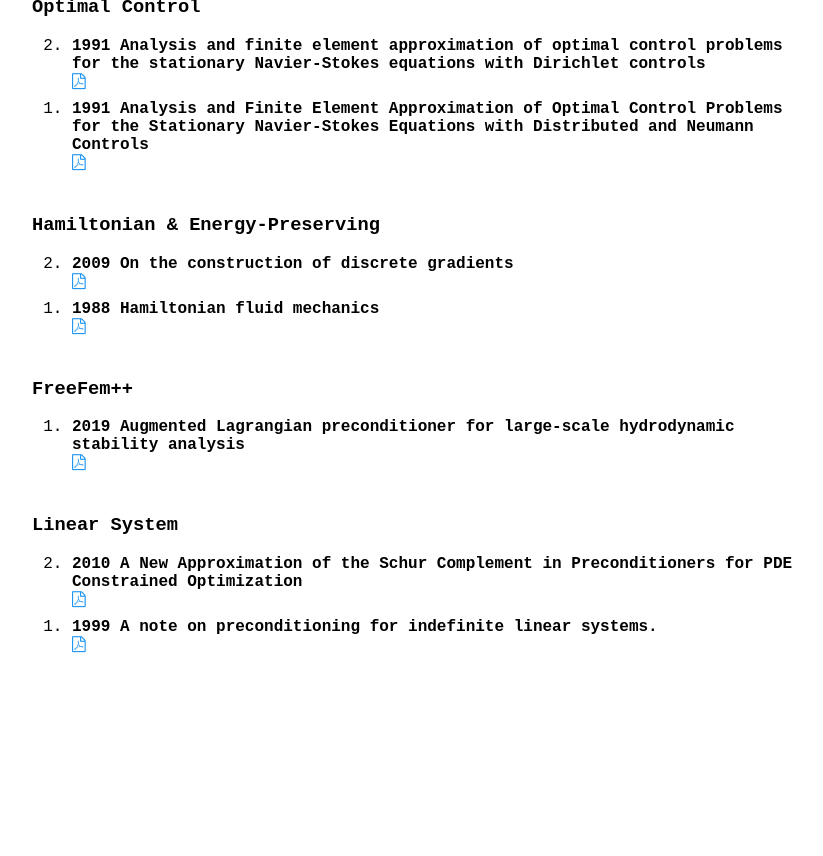
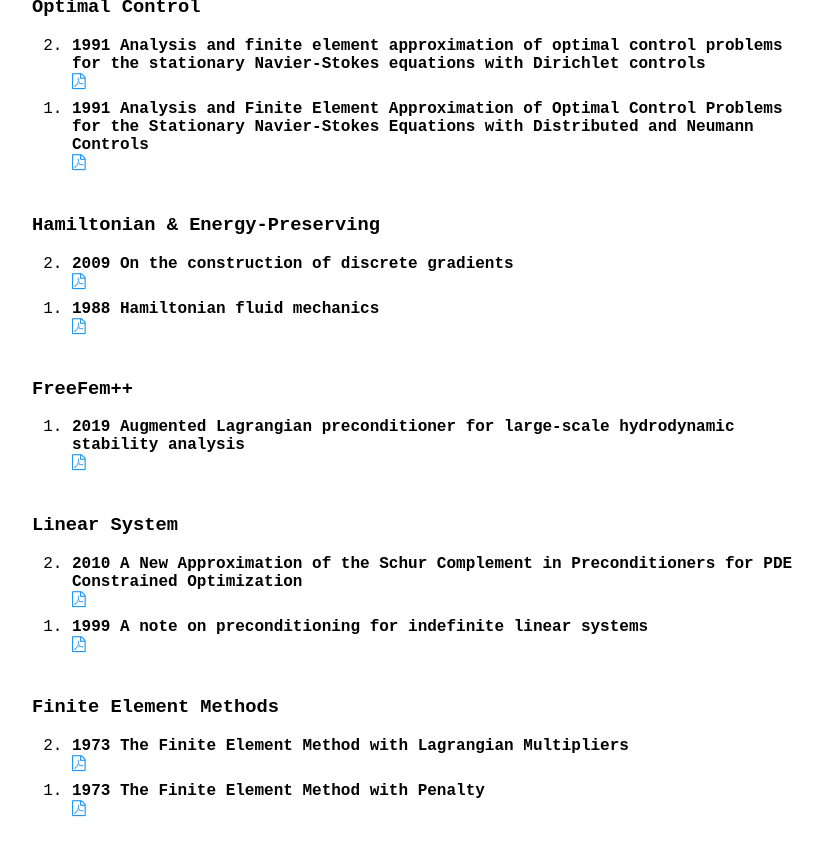
Before and after one commit to yongxingwang/yongxingwang.github.io, a Jekyll site: the page built from publication.html, in a window 1280 px wide and 900 px high, scrolled down 1116 px. Shown: the top 856 px of the window, without its empty margins (218-1041 px from the left). Built offline with Jekyll 4.4.1, drawn with Linux system fonts in a browser that asks for light colours; some web fonts are replaced; before the commit the page ends 1852 px from its top, so only the background shows below that.

Commit message:
Update publication.html

```diff
--- a/publication.html
+++ b/publication.html
@@ -148,8 +148,25 @@
                 <a href="assets/pdf/2010blockpreconditioning.pdf"><i class="icon-file-pdf-o" aria-hidden="true"><span class="sr">PDF</span></i></a></span>
             </li>
             <li>
-                <span class="ptitle">1999 A note on preconditioning for indefinite linear systems.</span>
+                <span class="ptitle">1999 A note on preconditioning for indefinite linear systems</span>
                 <a href="assets/pdf/1999BlockPreconditioning.pdf"><i class="icon-file-pdf-o" aria-hidden="true"><span class="sr">PDF</span></i></a></span>
+            </li>
+
+        </ol>
+    </section>
+
+    <section>
+        <header>
+            <h1>Finite Element Methods</h1>
+        </header>
+        <ol class="pub" reversed>
+            <li>
+                <span class="ptitle">1973 The Finite Element Method with Lagrangian Multipliers</span>
+                <a href="assets/pdf/1973FEMwithLagrangianMultiplier.pdf"><i class="icon-file-pdf-o" aria-hidden="true"><span class="sr">PDF</span></i></a></span>
+            </li>
+            <li>
+                <span class="ptitle">1973 The Finite Element Method with Penalty</span>
+                <a href="assets/pdf/1973FEMwithPenalty.pdf"><i class="icon-file-pdf-o" aria-hidden="true"><span class="sr">PDF</span></i></a></span>
             </li>
 
         </ol>
```
